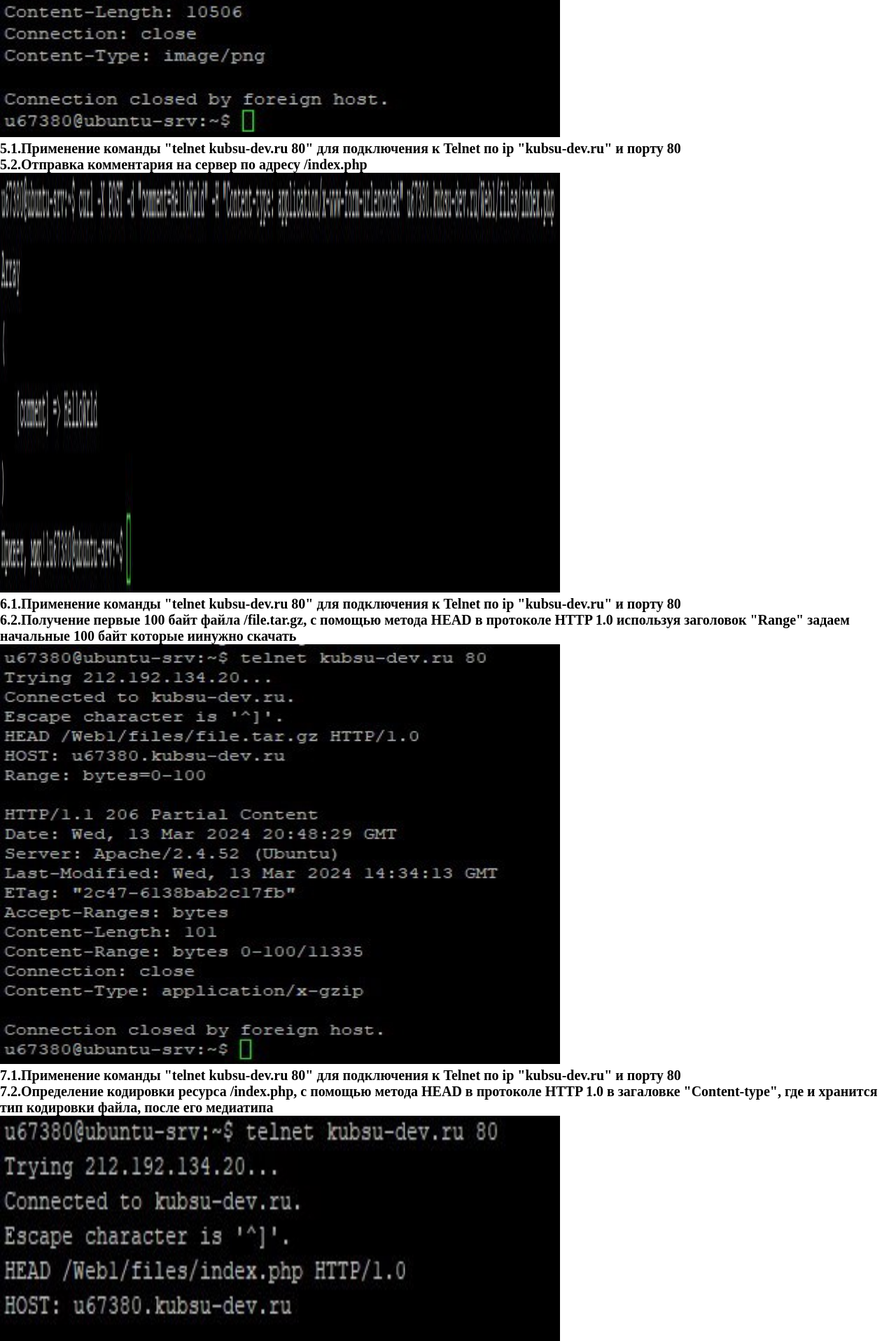
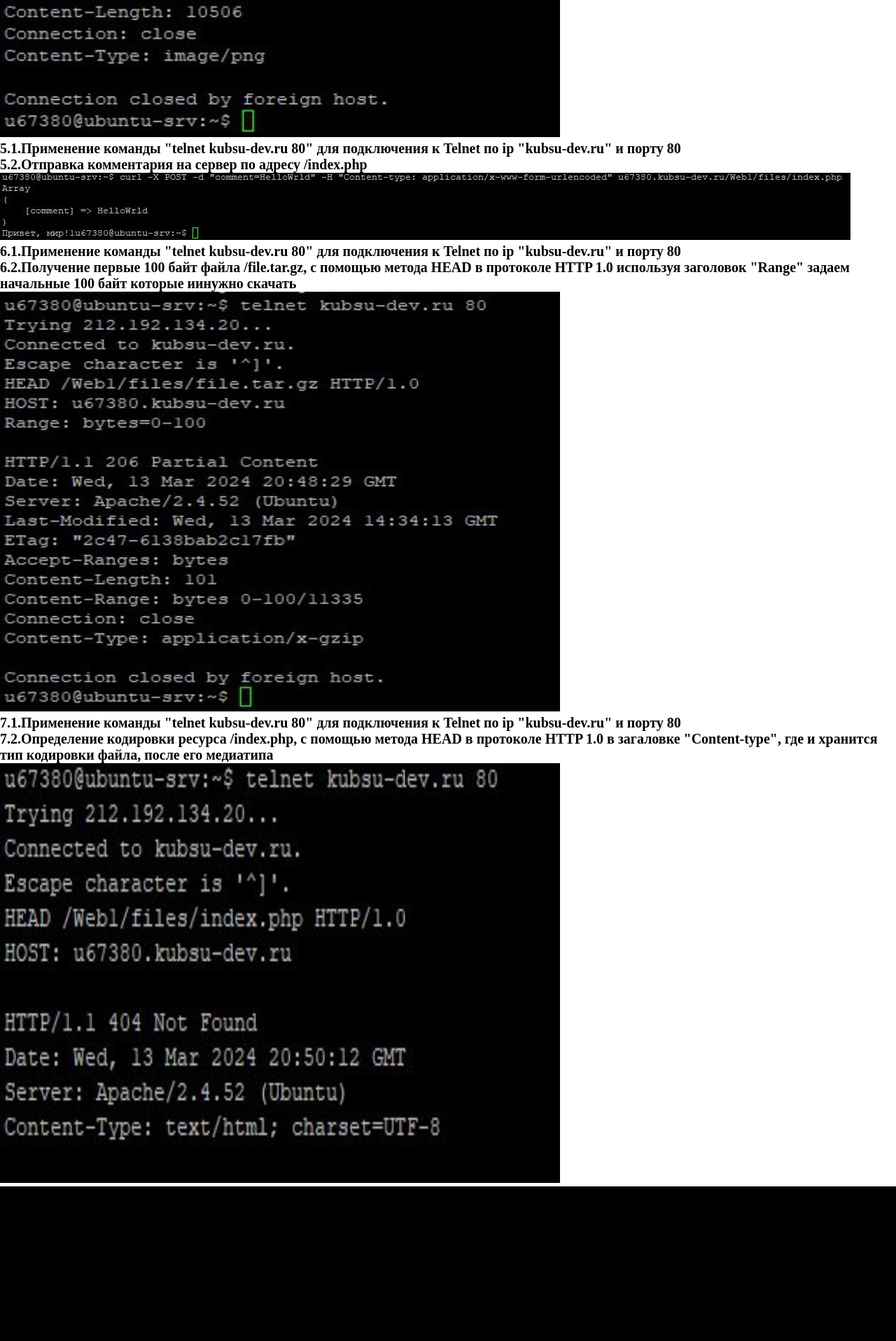
Before and after one commit to DanilaGorilla/Web2.2, a PHP site: page / in a window 1280 px wide. Shown: the part 3100-5017 px from the top of the page at 70% size. After the commit the page ends 4796 px from the top, so only its background shows below. Run offline with PHP 8.4, Linux system fonts and the light colour scheme.

Commit message:
Add files via upload

```diff
--- a/index.html
+++ b/index.html
@@ -5,26 +5,26 @@
 <link rel="stylesheet" href="style.css">
 </head>
 <h2>0.Подключение к учебному серверу kubsu-dev.ru по протоколу SSH с помощью клиента Putty по ip 212.192.134.20 и порту 22</h2>
-<p><img src="0.png"></p>
+<p><img src="0.png" class="img1"></p>
 <h2>1.1.Применение команды "telnet kubsu-dev.ru 80" для подключения к Telnet по ip "kubsu-dev.ru" и порту 80</h2>
 <h2>1.2.Получение главной страницы методом GET в протоколе HTTP 1.0</h2>
-<p><img src="1.0.png"></p>
+<p><img src="1.0.png" class="img1"></p>
 <h2><a href="galery.html">Полученная главная страница методом GET в протоколе HTTP 1.0</a></h2>
 <h2>2.1.Применение команды "telnet kubsu-dev.ru 80" для подключения к Telnet по ip "kubsu-dev.ru" и порту 80</h2>
 <h2>2.2.Получение внутренней страницы методом GET в протоколе HTTP 1.1</h2>
-<p><img src="im2.png"></p>
+<p><img src="im2.png" class="img1"></p>
 <h2>3.1.Применение команды "telnet kubsu-dev.ru 80" для подключения к Telnet по ip "kubsu-dev.ru" и порту 80</h2>
 <h2>3.2.Определение размера файла "file.tar.gz", не скачивая его, с помощью метода HEAD в протоколе HTTP 1.0 в загаловке "Content-Lenght", где и хранится размер файла </h2>
-<p><img src="im3.png"></p>
+<p><img src="im3.png" class="img1"></p>
 <h2>4.1.Применение команды "telnet kubsu-dev.ru 80" для подключения к Telnet по ip "kubsu-dev.ru" и порту 80</h2>
 <h2>4.2.Определение медиатипа ресурса /image.png, с помощью метода HEAD в протоколе HTTP 1.0 в загаловке "Content-type", где и хранится медиатип файла</h2>
-<p><img src="im4.png"></p>
+<p><img src="im4.png" class="img1"></p>
 <h2>5.1.Применение команды "telnet kubsu-dev.ru 80" для подключения к Telnet по ip "kubsu-dev.ru" и порту 80</h2>
 <h2>5.2.Отправка комментария на сервер по адресу /index.php</h2>
-<p><img src="im5.png"></p>
+<p><img src="im5.png" ></p>
 <h2>6.1.Применение команды "telnet kubsu-dev.ru 80" для подключения к Telnet по ip "kubsu-dev.ru" и порту 80</h2>
 <h2>6.2.Получение первые 100 байт файла /file.tar.gz, с помощью метода HEAD в протоколе HTTP 1.0 используя заголовок "Range" задаем начальные 100 байт которые иинужно скачать</h2>
-<p><img src="im6.png"></p>
+<p><img src="im6.png" class="img1"></p>
 <h2>7.1.Применение команды "telnet kubsu-dev.ru 80" для подключения к Telnet по ip "kubsu-dev.ru" и порту 80</h2>
 <h2>7.2.Определение кодировки ресурса /index.php, с помощью метода HEAD в протоколе HTTP 1.0 в загаловке "Content-type", где и хранится тип кодировки файла, после его медиатипа</h2>
-<p><img src="im7.png"></p>
+<p><img src="im7.png" class="img1"></p>
--- a/style.css
+++ b/style.css
@@ -16,7 +16,8 @@
     margin-bottom: 10px;
     }
 
-    img {
+
+    .img1 {
         width: 800px;
         height: 600px;
     }
```
